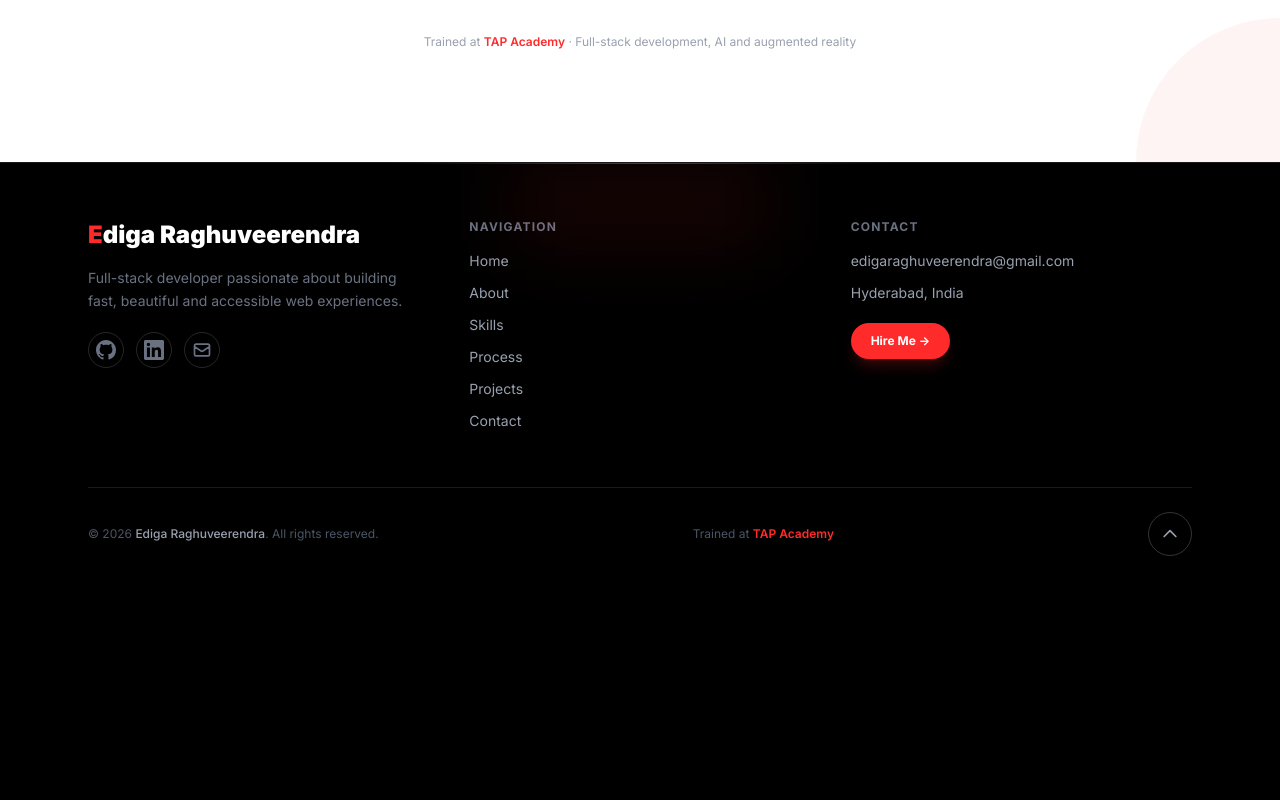
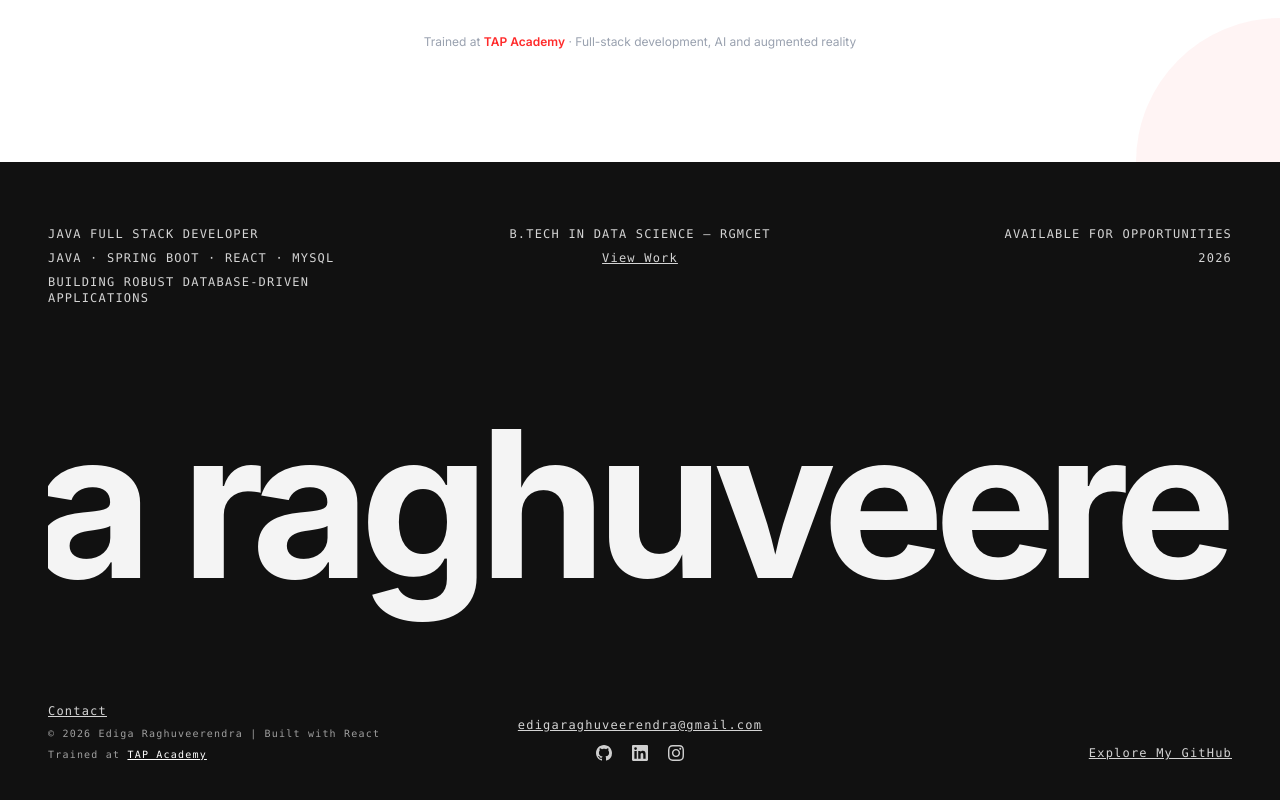
Before and after one commit to edigaraghuveerendra-gif/ediga-raghuveerendra-portfolio, a React (Vite) app: page / in a window 1280 px wide. Shown: the part 6236-7036 px from the top of the page. Before the commit the page ends 6816 px from the top, so only its background shows below. Built offline with nearby package versions, Linux system fonts and the light colour scheme.

Commit message:
Implement brutalist Footer component with large brand typography and social links

```diff
--- a/src/components/Footer.jsx
+++ b/src/components/Footer.jsx
@@ -1,170 +1,143 @@
-// Footer.jsx — site footer with nav links, socials, TAP Academy credit and back-to-top
-import { motion } from "framer-motion"
-import { personal, navLinks, contact, academy } from "../data/portfolioData"
+// src/components/Footer.jsx — minimal brutalist footer with large brand headline, taglines, credentials, and social links
+import { personalInfo, socialLinks, footerContent, academy } from "../data/portfolioData"
 
-/* ── Social icon SVGs (reused from Contact) ─────────────────────────────── */
-function SocialIcon({ type }) {
-  if (type === "github")
+// Constant evaluated once at module load to maintain purity
+const CURRENT_YEAR = new Date().getFullYear()
+
+export default function Footer() {
   return (
-      <svg className="w-5 h-5" viewBox="0 0 24 24" fill="currentColor">
-        <path d="M12 0C5.37 0 0 5.37 0 12c0 5.31 3.435 9.795 8.205 11.385.6.105.825-.255.825-.57 0-.285-.015-1.23-.015-2.235-3.015.555-3.795-.735-4.035-1.41-.135-.345-.72-1.41-1.23-1.695-.42-.225-1.02-.78-.015-.795.945-.015 1.62.87 1.845 1.23 1.08 1.815 2.805 1.305 3.495.99.105-.78.42-1.305.765-1.605-2.67-.3-5.46-1.335-5.46-5.925 0-1.305.465-2.385 1.23-3.225-.12-.3-.54-1.53.12-3.18 0 0 1.005-.315 3.3 1.23.96-.27 1.98-.405 3-.405s2.04.135 3 .405c2.295-1.56 3.3-1.23 3.3-1.23.66 1.65.24 2.88.12 3.18.765.84 1.23 1.905 1.23 3.225 0 4.605-2.805 5.625-5.475 5.925.435.375.81 1.095.81 2.22 0 1.605-.015 2.895-.015 3.3 0 .315.225.69.825.57A12.02 12.02 0 0024 12c0-6.63-5.37-12-12-12z" />
-      </svg>
-    )
-  if (type === "linkedin")
-    return (
-      <svg className="w-5 h-5" viewBox="0 0 24 24" fill="currentColor">
-        <path d="M20.447 20.452h-3.554v-5.569c0-1.328-.027-3.037-1.852-3.037-1.853 0-2.136 1.445-2.136 2.939v5.667H9.351V9h3.414v1.561h.046c.477-.9 1.637-1.85 3.37-1.85 3.601 0 4.267 2.37 4.267 5.455v6.286zM5.337 7.433a2.062 2.062 0 01-2.063-2.065 2.064 2.064 0 112.063 2.065zm1.782 13.019H3.555V9h3.564v11.452zM22.225 0H1.771C.792 0 0 .774 0 1.729v20.542C0 23.227.792 24 1.771 24h20.451C23.2 24 24 23.227 24 22.271V1.729C24 .774 23.2 0 22.222 0h.003z" />
-      </svg>
-    )
-  return (
-    <svg className="w-5 h-5" fill="none" viewBox="0 0 24 24" stroke="currentColor" strokeWidth={2}>
-      <path strokeLinecap="round" strokeLinejoin="round" d="M3 8l7.89 5.26a2 2 0 002.22 0L21 8M5 19h14a2 2 0 002-2V7a2 2 0 00-2-2H5a2 2 0 00-2 2v10a2 2 0 002 2z" />
-    </svg>
-  )
-}
+    <footer className="bg-[#111111] text-[#d4d4d4] py-16 px-6 md:px-12 font-mono text-[10px] md:text-xs tracking-widest flex flex-col justify-between min-h-[50vh]">
 
-/* ── Back-to-top button ─────────────────────────────────────────────────── */
-function BackToTop() {
-  return (
-    <button
-      onClick={() => window.scrollTo({ top: 0, behavior: "smooth" })}
-      aria-label="Back to top"
-      className="group w-11 h-11 rounded-full border border-white/20 flex items-center justify-center text-gray-400 hover:border-[#ff2a2a] hover:text-[#ff2a2a] hover:bg-[#ff2a2a]/10 transition-all duration-300 hover:scale-110"
+      {/* ── Top Row ── */}
+      <div className="grid grid-cols-1 md:grid-cols-3 gap-12 items-start">
+        {/* Column 1: Taglines */}
+        <div className="flex flex-col space-y-2">
+          {footerContent.taglines.map((tagline, i) => (
+            <p key={i} className="uppercase">
+              {tagline}
+            </p>
+          ))}
+        </div>
+
+        {/* Column 2: Credential & View Work */}
+        <div className="flex flex-col md:items-center space-y-2 text-left md:text-center">
+          <p className="uppercase">{footerContent.credential}</p>
+          <a
+            href="#projects"
+            className="underline hover:text-white transition-colors w-fit"
           >
-      <svg className="w-5 h-5 group-hover:-translate-y-0.5 transition-transform duration-300" fill="none" viewBox="0 0 24 24" stroke="currentColor" strokeWidth={2}>
-        <path strokeLinecap="round" strokeLinejoin="round" d="M5 15l7-7 7 7" />
-      </svg>
-    </button>
-  )
-}
+            View Work
+          </a>
+        </div>
 
-// Compute year once at module level (avoids the "impure function in render" lint warning)
-const YEAR = new Date().getFullYear()
-
-/* ── Main Footer ─────────────────────────────────────────────────────────── */
-export default function Footer() {
-
-  return (
-    <footer className="relative bg-black border-t border-white/10 overflow-hidden">
-
-      {/* ── Subtle red glow top-centre ── */}
-      <div className="absolute top-0 left-1/2 -translate-x-1/2 w-[500px] h-px bg-gradient-to-r from-transparent via-[#ff2a2a]/60 to-transparent" />
-      <div className="absolute top-0 left-1/2 -translate-x-1/2 w-64 h-20 bg-[#ff2a2a]/10 blur-2xl pointer-events-none" />
-
-      <div className="max-w-6xl mx-auto px-6">
-
-        {/* ── Top row ── */}
-        <motion.div
-          initial={{ opacity: 0, y: 30 }}
-          whileInView={{ opacity: 1, y: 0 }}
-          viewport={{ once: true }}
-          transition={{ duration: 0.6 }}
-          className="py-14 grid grid-cols-1 md:grid-cols-3 gap-10 items-start"
-        >
-
-          {/* Column 1 — Branding */}
-          <div className="flex flex-col gap-4">
-            <a
-              href="#home"
-              className="text-2xl font-black text-white hover:text-[#ff2a2a] transition-colors duration-200 w-fit"
-            >
-              <span className="text-[#ff2a2a]">{personal.name.charAt(0)}</span>
-              {personal.name.slice(1)}
-            </a>
-            <p className="text-sm text-gray-500 leading-relaxed max-w-xs">
-              Full-stack developer passionate about building fast, beautiful and accessible web experiences.
-            </p>
-            {/* Social icons */}
-            <div className="flex gap-3 mt-1">
-              {contact.socials.map((s) => (
-                <a
-                  key={s.label}
-                  href={s.url}
-                  target="_blank"
-                  rel="noreferrer"
-                  aria-label={s.label}
-                  className="w-9 h-9 rounded-full border border-white/15 flex items-center justify-center text-gray-500 hover:border-[#ff2a2a] hover:text-[#ff2a2a] transition-all duration-300 hover:scale-110"
-                >
-                  <SocialIcon type={s.icon} />
-                </a>
-              ))}
+        {/* Column 3: Availability & Year */}
+        <div className="flex flex-col md:items-end space-y-2 text-left md:text-right">
+          <p className="uppercase">Available for opportunities</p>
+          <p>{CURRENT_YEAR}</p>
         </div>
       </div>
 
-          {/* Column 2 — Navigation */}
-          <div className="flex flex-col gap-3">
-            <p className="text-xs font-bold uppercase tracking-widest text-gray-500 mb-1">
-              Navigation
-            </p>
-            {navLinks.map((link) => (
-              <a
-                key={link.href}
-                href={link.href}
-                className="text-sm text-gray-400 hover:text-[#ff2a2a] transition-colors duration-200 w-fit"
-              >
-                {link.label}
-              </a>
-            ))}
+      {/* ── Middle: Huge Centred Brand Name ── */}
+      <div className="py-20 md:py-24 overflow-hidden text-center w-full flex justify-center items-center">
+        <h2 className="text-[18vw] md:text-[16vw] leading-none font-sans font-bold tracking-tighter lowercase select-none text-[#f4f4f4] whitespace-nowrap">
+          {personalInfo.brandName.toLowerCase()}
+        </h2>
       </div>
 
-          {/* Column 3 — Contact snapshot */}
-          <div className="flex flex-col gap-3">
-            <p className="text-xs font-bold uppercase tracking-widest text-gray-500 mb-1">
-              Contact
-            </p>
-            <a
-              href={`mailto:${contact.email}`}
-              className="text-sm text-gray-400 hover:text-[#ff2a2a] transition-colors duration-200 break-all w-fit"
-            >
-              {contact.email}
-            </a>
-            <p className="text-sm text-gray-400">{contact.location}</p>
-
-            {/* Hire me button */}
+      {/* ── Bottom Row ── */}
+      <div className="grid grid-cols-1 md:grid-cols-3 gap-8 items-end">
+        {/* Column 1: Contact link, Copyright & TAP Academy Credit */}
+        <div className="flex flex-col space-y-2">
           <a
             href="#contact"
-              className="mt-2 inline-block w-fit px-5 py-2.5 rounded-full bg-[#ff2a2a] text-white text-xs font-bold hover:bg-[#cc0000] hover:scale-105 transition-all duration-300 shadow-lg shadow-[#ff2a2a]/20"
+            className="underline hover:text-white transition-colors w-fit"
           >
-              Hire Me →
+            Contact
           </a>
-          </div>
-        </motion.div>
-
-        {/* ── Divider ── */}
-        <div className="border-t border-white/10" />
-
-        {/* ── Bottom row ── */}
-        <motion.div
-          initial={{ opacity: 0 }}
-          whileInView={{ opacity: 1 }}
-          viewport={{ once: true }}
-          transition={{ duration: 0.6, delay: 0.2 }}
-          className="py-6 flex flex-col sm:flex-row items-center justify-between gap-4"
-        >
-          {/* Copyright */}
-          <p className="text-xs text-gray-600 text-center sm:text-left">
-            © {YEAR}{" "}
-            <span className="text-gray-400 font-medium">{personal.name}</span>
-            . All rights reserved.
+          <p className="text-white/60 text-[9px] md:text-[10px]">
+            {footerContent.copyright}
           </p>
-
-          {/* TAP Academy credit — required by project rules */}
-          <p className="text-xs text-gray-600 text-center">
+          <p className="text-white/60 text-[9px] md:text-[10px]">
             Trained at{" "}
             <a
               href={academy.url}
               target="_blank"
-              rel="noreferrer"
-              className="text-[#ff2a2a] font-semibold hover:underline"
+              rel="noopener noreferrer"
+              className="underline text-white hover:text-[#ff2a2a] transition-colors"
             >
               {academy.name}
             </a>
           </p>
+        </div>
 
-          {/* Back to top */}
-          <BackToTop />
-        </motion.div>
+        {/* Column 2: Primary Email & Social Icons */}
+        <div className="flex flex-col md:items-center space-y-3 text-left md:text-center">
+          <a
+            href={`mailto:${personalInfo.emails.primary}`}
+            className="underline hover:text-white transition-colors break-all"
+          >
+            {personalInfo.emails.primary}
+          </a>
+
+          {/* Social Icons Row */}
+          <div className="flex items-center space-x-5">
+            {socialLinks.github && (
+              <a
+                href={socialLinks.github}
+                target="_blank"
+                rel="noopener noreferrer"
+                aria-label="GitHub Profile"
+                className="text-white/80 hover:text-[#ff2a2a] transition-colors"
+              >
+                <svg className="w-4 h-4" viewBox="0 0 24 24" fill="currentColor">
+                  <path d="M12 0C5.37 0 0 5.37 0 12c0 5.31 3.435 9.795 8.205 11.385.6.105.825-.255.825-.57 0-.285-.015-1.23-.015-2.235-3.015.555-3.795-.735-4.035-1.41-.135-.345-.72-1.41-1.23-1.695-.42-.225-1.02-.78-.015-.795.945-.015 1.62.87 1.845 1.23 1.08 1.815 2.805 1.305 3.495.99.105-.78.42-1.305.765-1.605-2.67-.3-5.46-1.335-5.46-5.925 0-1.305.465-2.385 1.23-3.225-.12-.3-.54-1.53.12-3.18 0 0 1.005-.315 3.3 1.23.96-.27 1.98-.405 3-.405s2.04.135 3 .405c2.295-1.56 3.3-1.23 3.3-1.23.66 1.65.24 2.88.12 3.18.765.84 1.23 1.905 1.23 3.225 0 4.605-2.805 5.625-5.475 5.925.435.375.81 1.095.81 2.22 0 1.605-.015 2.895-.015 3.3 0 .315.225.69.825.57A12.02 12.02 0 0024 12c0-6.63-5.37-12-12-12z" />
+                </svg>
+              </a>
+            )}
+
+            {socialLinks.linkedin && (
+              <a
+                href={socialLinks.linkedin}
+                target="_blank"
+                rel="noopener noreferrer"
+                aria-label="LinkedIn Profile"
+                className="text-white/80 hover:text-[#ff2a2a] transition-colors"
+              >
+                <svg className="w-4 h-4" viewBox="0 0 24 24" fill="currentColor">
+                  <path d="M20.447 20.452h-3.554v-5.569c0-1.328-.027-3.037-1.852-3.037-1.853 0-2.136 1.445-2.136 2.939v5.667H9.351V9h3.414v1.561h.046c.477-.9 1.637-1.85 3.37-1.85 3.601 0 4.267 2.37 4.267 5.455v6.286zM5.337 7.433a2.062 2.062 0 01-2.063-2.065 2.064 2.064 0 112.063 2.065zm1.782 13.019H3.555V9h3.564v11.452zM22.225 0H1.771C.792 0 0 .774 0 1.729v20.542C0 23.227.792 24 1.771 24h20.451C23.2 24 24 23.227 24 22.271V1.729C24 .774 23.2 0 22.222 0h.003z" />
+                </svg>
+              </a>
+            )}
+
+            {socialLinks.instagram && (
+              <a
+                href={socialLinks.instagram}
+                target="_blank"
+                rel="noopener noreferrer"
+                aria-label="Instagram Profile"
+                className="text-white/80 hover:text-[#ff2a2a] transition-colors"
+              >
+                <svg className="w-4 h-4" viewBox="0 0 24 24" fill="currentColor">
+                  <path d="M12 2.163c3.204 0 3.584.012 4.85.07 3.252.148 4.771 1.691 4.919 4.919.058 1.265.069 1.645.069 4.849 0 3.205-.012 3.584-.069 4.849-.149 3.225-1.664 4.771-4.919 4.919-1.266.058-1.644.07-4.85.07-3.204 0-3.584-.012-4.849-.07-3.26-.149-4.771-1.699-4.919-4.92-.058-1.265-.07-1.644-.07-4.849 0-3.204.013-3.583.07-4.849.149-3.227 1.664-4.771 4.919-4.919 1.266-.057 1.645-.069 4.849-.069zm0-2.163c-3.259 0-3.667.014-4.947.072-4.358.2-6.78 2.618-6.98 6.98-.059 1.281-.073 1.689-.073 4.948 0 3.259.014 3.668.072 4.948.2 4.358 2.618 6.78 6.98 6.98 1.281.058 1.689.072 4.948.072 3.259 0 3.668-.014 4.948-.072 4.354-.2 6.782-2.618 6.979-6.98.059-1.28.073-1.689.073-4.948 0-3.259-.014-3.667-.072-4.947-.196-4.354-2.617-6.78-6.979-6.98-1.281-.059-1.69-.073-4.949-.073zm0 5.838c-3.403 0-6.162 2.759-6.162 6.162s2.759 6.163 6.162 6.163 6.162-2.759 6.162-6.163c0-3.403-2.759-6.162-6.162-6.162zm0 10.162c-2.209 0-4-1.79-4-4 0-2.209 1.791-4 4-4s4 1.791 4 4c0 2.21-1.791 4-4 4zm6.406-11.845c-.796 0-1.441.645-1.441 1.44s.645 1.44 1.441 1.44c.795 0 1.439-.645 1.439-1.44s-.644-1.44-1.439-1.44z" />
+                </svg>
+              </a>
+            )}
           </div>
+        </div>
+
+        {/* Column 3: Explore My GitHub link */}
+        <div className="flex flex-col md:items-end text-left md:text-right">
+          <a
+            href={socialLinks.github}
+            target="_blank"
+            rel="noopener noreferrer"
+            className="underline hover:text-white transition-colors"
+          >
+            Explore My GitHub
+          </a>
+        </div>
+      </div>
+
     </footer>
   )
 }
--- a/src/data/portfolioData.js
+++ b/src/data/portfolioData.js
@@ -28,6 +28,24 @@ export const personalInfo = {
   },
   summary: "Software Engineer with a strong foundation in Java, Object-Oriented Programming, SQL, and backend development, experienced in building database-driven web applications and implementing backend functionalities.",
   resumeUrl: "/Ediga_Raghuveerendra.pdf",
+}
+
+// Social links
+export const socialLinks = {
+  github: "https://github.com/edigaraghuveerendra-gif",
+  linkedin: "https://www.linkedin.com/in/ediga-raghuveerendra/",
+  instagram: "https://instagram.com",
+}
+
+// Footer content
+export const footerContent = {
+  taglines: [
+    "Java Full Stack Developer",
+    "Java · Spring Boot · React · MySQL",
+    "Building robust database-driven applications",
+  ],
+  credential: "B.Tech in Data Science — RGMCET",
+  copyright: `© ${new Date().getFullYear()} Ediga Raghuveerendra | Built with React`,
 }
 
 // Hero section content
```
Lines whose indentation alone changed are shown as unchanged.
